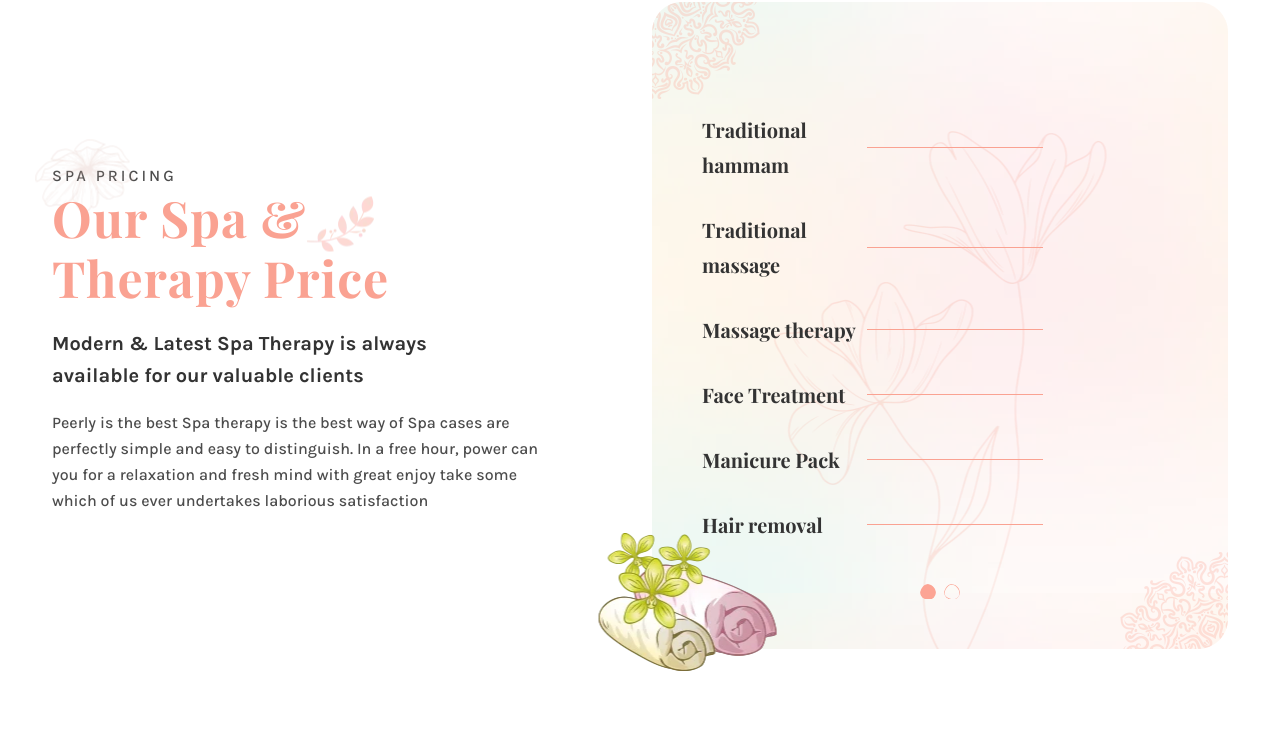
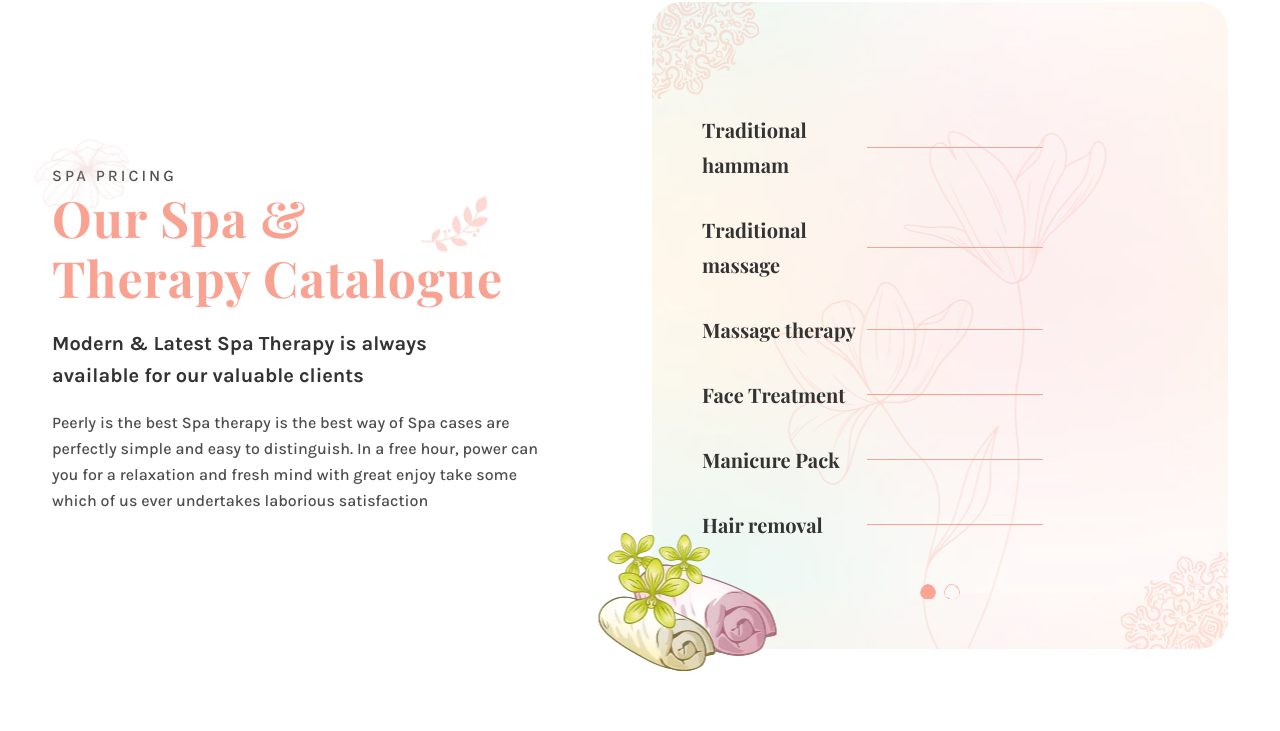
Before and after one commit to sinonodd/pearly, a plain HTML site: page index.html in a window 1280 px wide. Shown: the part 3861-4592 px from the top of the page. Drawn offline with nearby package versions, Linux system fonts and the light colour scheme.

Commit message:
:sparkles: Updated price headline

```diff
--- a/index.html
+++ b/index.html
@@ -398,7 +398,7 @@
                                 <!-- Section Title Start -->
                                 <div class="section-title">
                                     <h6 class="sub-title">Spa Pricing</h6>
-                                    <h2 class="title">Our Spa & <br> Therapy Price <img class="shape" src="assets/images/shape/shape-15.webp" alt="Shape"></h2>
+                                    <h2 class="title">Our Spa & <br> Therapy Catalogue <img class="shape" src="assets/images/shape/shape-15.webp" alt="Shape"></h2>
                                 </div>
                                 <!-- Section Title End -->
                                 <p class="text">Modern & Latest Spa Therapy is always available for our valuable clients </p>
```
